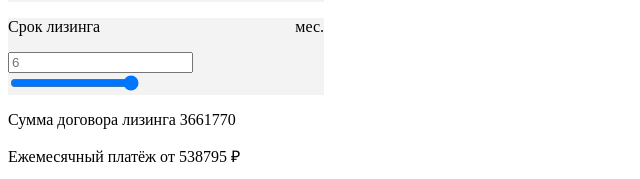
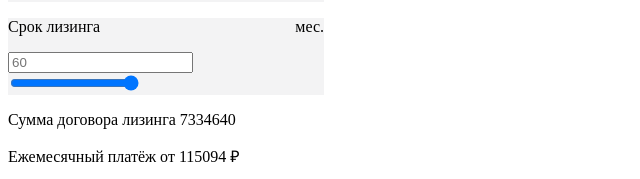
Before and after one commit to Ave-Mari/Oxem-Test, a React app: page / in a window 1280 px wide. Shown: the part 184-363 px from the top of the page, without its empty margins (0-640 px from the left). Built offline with nearby package versions, Linux system fonts and the light colour scheme; the HTML template or start-up script is replaced by a standard one.

Commit message:
fix month pay issue

```diff
--- a/src/App.js
+++ b/src/App.js
@@ -11,7 +11,7 @@ export default function App() {
   const [price, setPrice] = useState(3300000);
   const [initial, setInitial] = useState(420000);
   const [percent, setPercent] = useState(Math.round((initial / price) * 100));
-  const [months, setMonths] = useState(6);
+  const [months, setMonths] = useState(60);
 
   const [monthPay, setMonthPay] = useState(1);
 
@@ -28,6 +28,8 @@ useEffect(() => {
   setMonthPay(Math.round((price - initial) * ((0.035 * Math.pow((1 + 0.035), months)) / (Math.pow((1 + 0.035), months) - 1))));
 }, [initial, percent, months])
 
+
+console.log('month pay: ', (price - initial) * ((0.035 * Math.pow((1 + 0.035), months)) / (Math.pow((1 + 0.035), months) - 1)))
   return (
     <>
    <p>Стоимость автомобиля</p>
@@ -46,7 +48,7 @@ useEffect(() => {
     <div className="input-block">
     <p>Срок лизинга</p>
     <input type="text" placeholder={months} />
-    <input type="range" className="input-range" value={months} min="1" max="6" onChange={(e) => setMonths(e.target.value)}/>
+    <input type="range" className="input-range" value={months} min="1" max="60" onChange={(e) => setMonths(e.target.value)}/>
     <p className="input-percent">мес.</p>
     </div>
 
```
